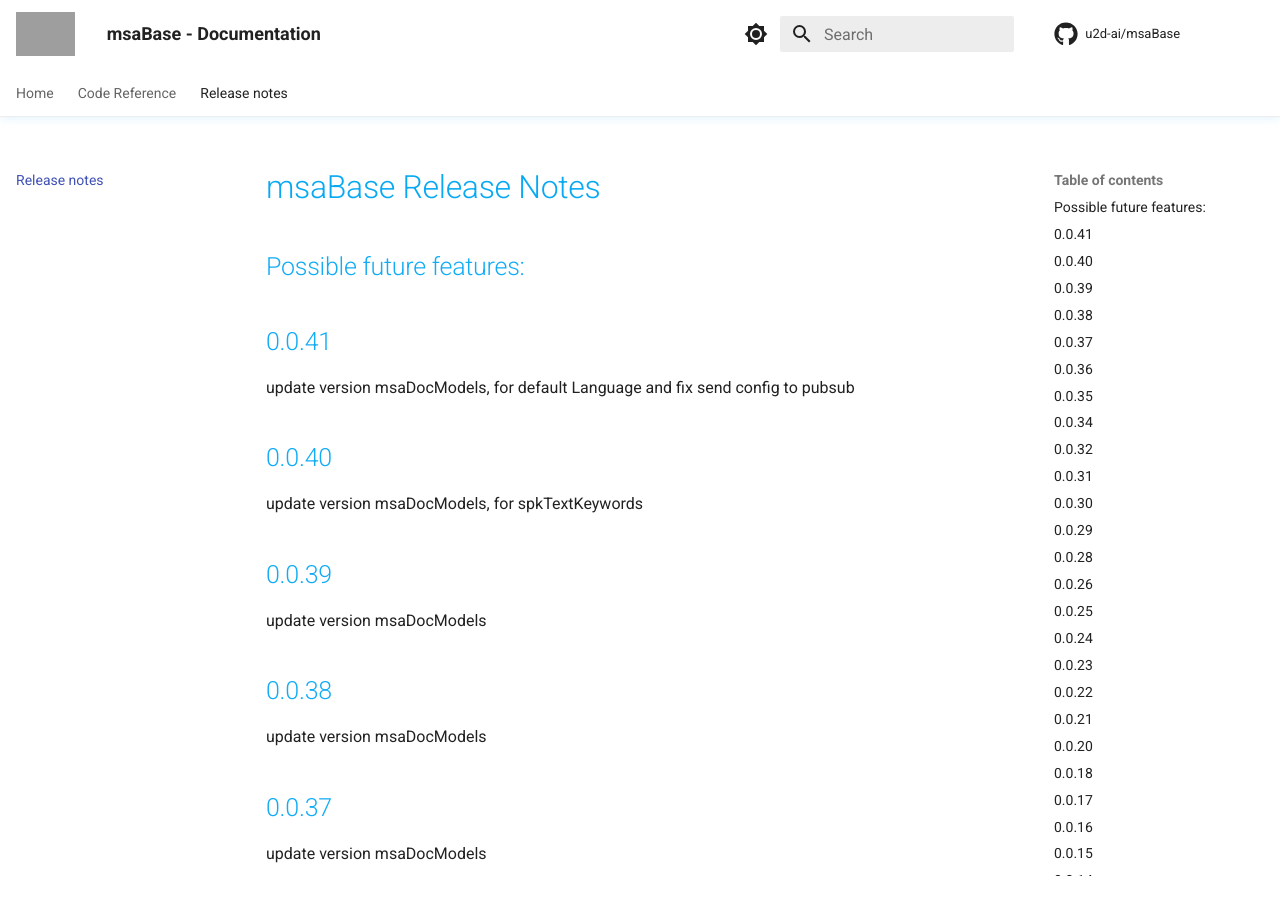
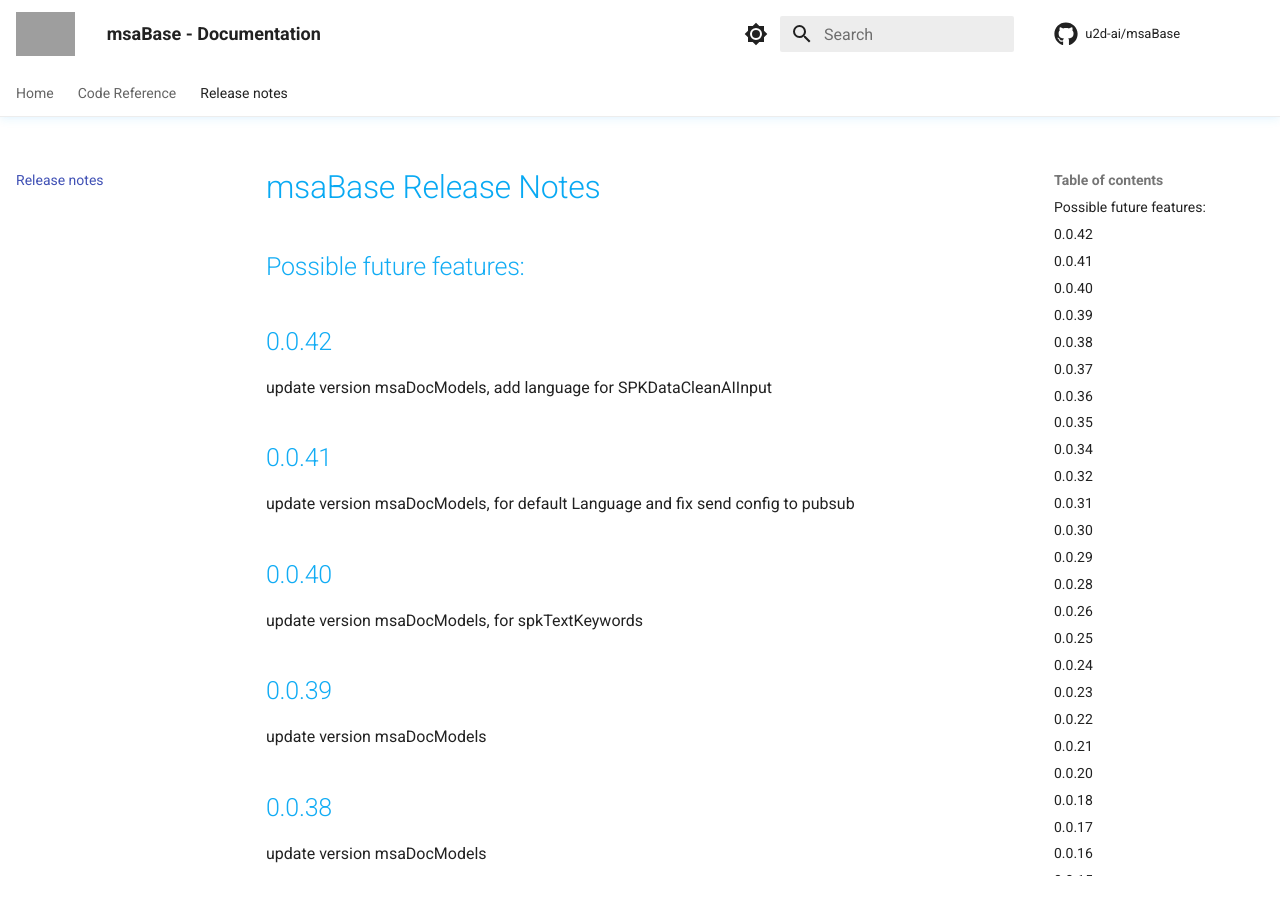
Before and after one commit to u2d-ai/msaBase, an MkDocs documentation site: the page built from docs/release-notes.md, in a window 1280 px wide and 900 px high. Built offline with MkDocs 1.6.1 and Material for MkDocs 9.7.7, drawn with Linux system fonts in a browser that asks for light colours; comment, search, counter and statistics services are not loaded; grey boxes are pictures that could not be loaded.

Commit message:
fix: update version msaDocModels, add language for SPKDataCleanAIInput

```diff
--- a/docs/release-notes.md
+++ b/docs/release-notes.md
@@ -1,5 +1,9 @@
 # msaBase Release Notes
 ## Possible future features:
+
+## 0.0.42
+
+update version msaDocModels, add language for SPKDataCleanAIInput
 
 ## 0.0.41
 
--- a/msaBase/__init__.py
+++ b/msaBase/__init__.py
@@ -1,7 +1,7 @@
 import glob
 from os.path import basename, dirname, isfile, join
 
-version = "0.0.41"
+version = "0.0.42"
 __author__ = "Stefan Welcker"
 __copyright__ = "Copyright 2022, U2D.ai"
 __license__ = "MIT"
--- a/requirements.txt
+++ b/requirements.txt
@@ -1,6 +1,6 @@
 # MSA Dependencies
 msaFileSystem==0.0.3 # Agnostic Abstract Filesystem API which allows to use S3, GCS, Azure Datalake, your local FS, Youtube etc Optimized for use with FastAPI/Pydantic.
-msaDocModels==0.0.37 # MSA Document Pydantic Models and Schemas, used to store Parser, NLP, NLU and AI results for processed documents
+msaDocModels==0.0.38 # MSA Document Pydantic Models and Schemas, used to store Parser, NLP, NLU and AI results for processed documents
 
 # FastAPI related Dependencies
 fastapi[all]==0.86.0 # FastAPI framework, high performance, easy to learn, fast to code, ready for production
```
Also changed, not shown: 1 other file.
